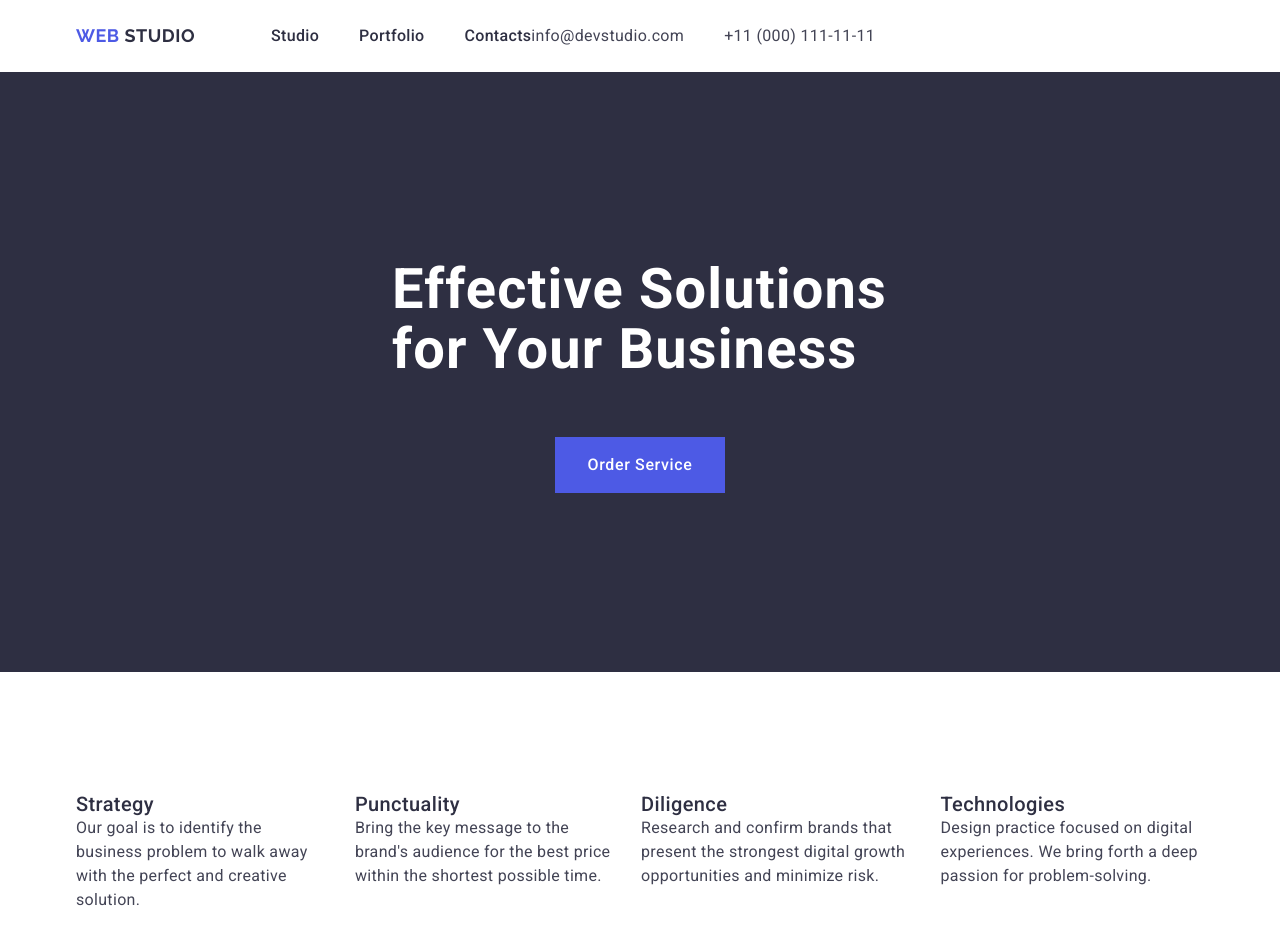
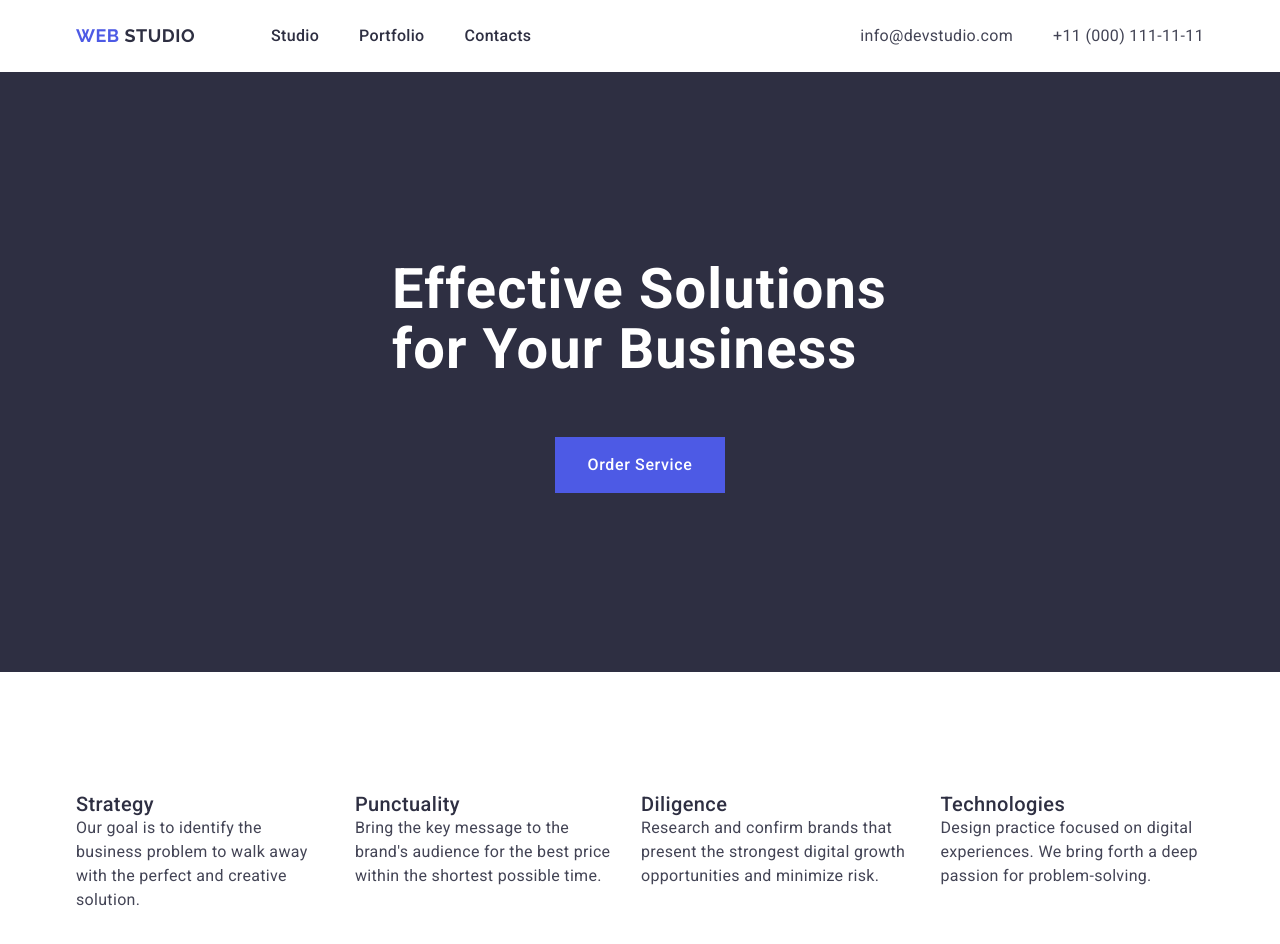
Before and after one commit to dendjoya25/goit-markup-hw-03, a plain HTML site: page index.html in a window 1280 px wide. Shown: the top 944 px of the page. Drawn offline with nearby package versions, Linux system fonts and the light colour scheme.

Commit message:
add new styles css

```diff
--- a/css/styles.css
+++ b/css/styles.css
@@ -61,10 +61,12 @@ body {
 .page-header-container {
   display: flex;
   justify-content: space-between;
+  align-items: center;
 }
 .page-navigation {
   display: flex;
   align-items: center;
+  justify-content: space-between;
 }
 
 .logo-web-header {
```
Also changed, not shown: index.html (+1 -0 lines).
